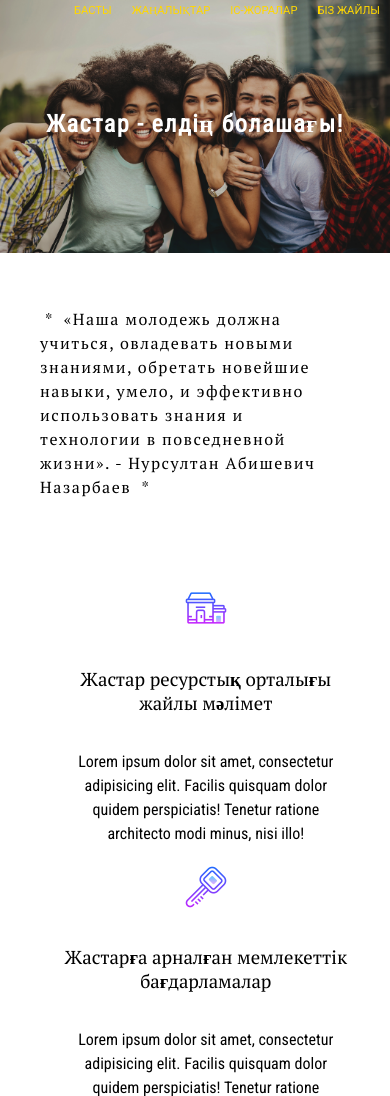
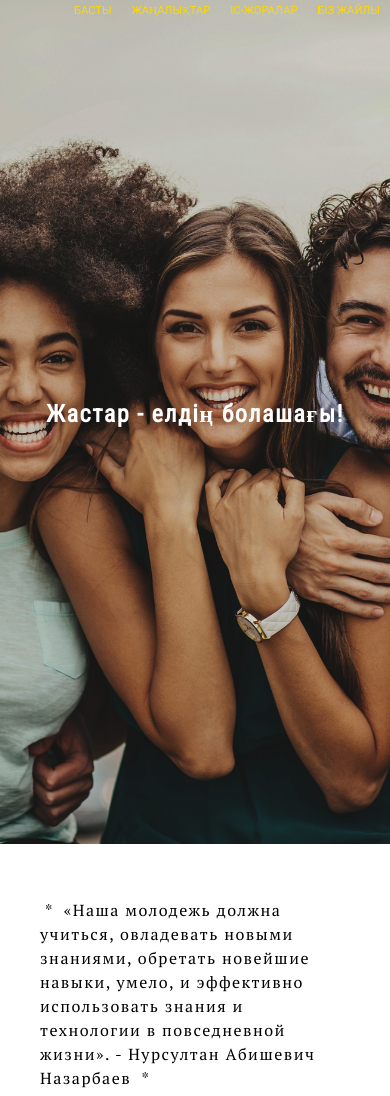
Before and after one commit to Sultanization/sultanization.github.io, a PHP site: page / in a window 390 px wide. Shown: the top 1096 px of the page. Run offline with PHP 8.4, Linux system fonts and the light colour scheme.

Commit message:
Add files via upload
normal background for phones

```diff
--- a/index.html
+++ b/index.html
@@ -31,7 +31,9 @@
 			}
 			header {
 				width: 100%;
-				height: 30vh;
+				height: 100vh;
+				background-size: cover;
+				background-position: center;
 			}
 			header img {
 				/*display: none;*/
--- a/styles.css
+++ b/styles.css
@@ -25,9 +25,6 @@ p::selected {
 header {
 	width: 100%;
 	height: 100vh;
-	/*
-	background: url(https://www.rtor.org/wp-content/uploads/2017/06/iStock-532969250.jpg) no-repeat;
-	*/
 	background: url(maket-2-header-bg-dark.jpg) no-repeat;
 	background-size: 100%;
 }
@@ -157,7 +154,6 @@ header .header-main-quote h1 {
 }
 
 
-
 /* ASK QUESTION PART, BITCHES */
 .ask-question-container {
 	width: 100%;
@@ -211,7 +207,7 @@ header .header-main-quote h1 {
 }
 .ask-card .ask-card-img img {
 	width: 100%;
-	height: 100%;
+	height: 50vh;
 	border-radius: 25px 0 0 25px;
 }
 .ask-card .ask-card-bio {
@@ -240,7 +236,6 @@ header .header-main-quote h1 {
 	border-style: none;
 	font-weight: bold;
 	box-shadow: 0 0 35px grey;
-
 }
 
 
```
